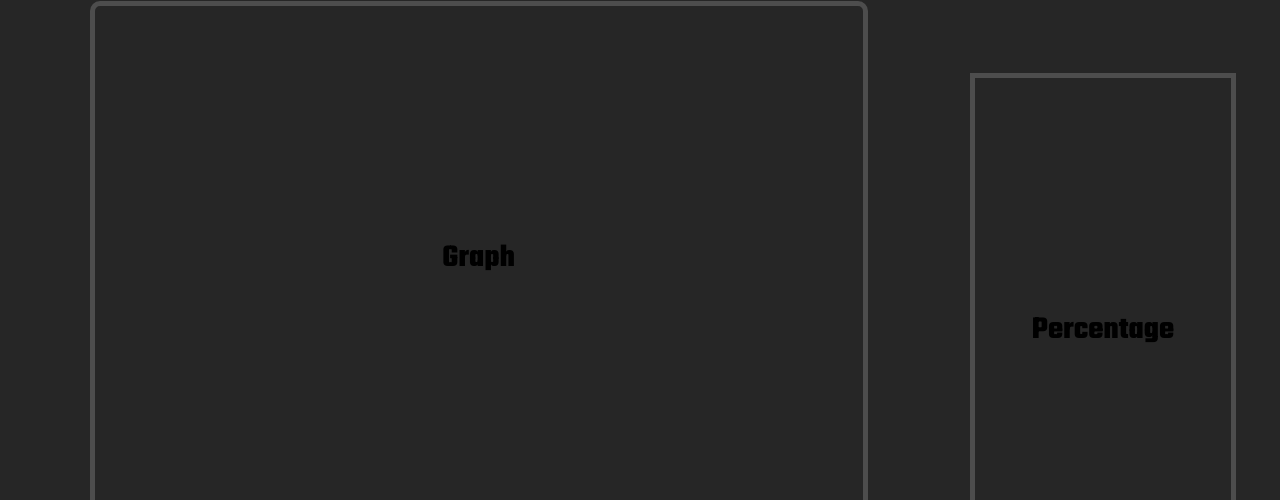
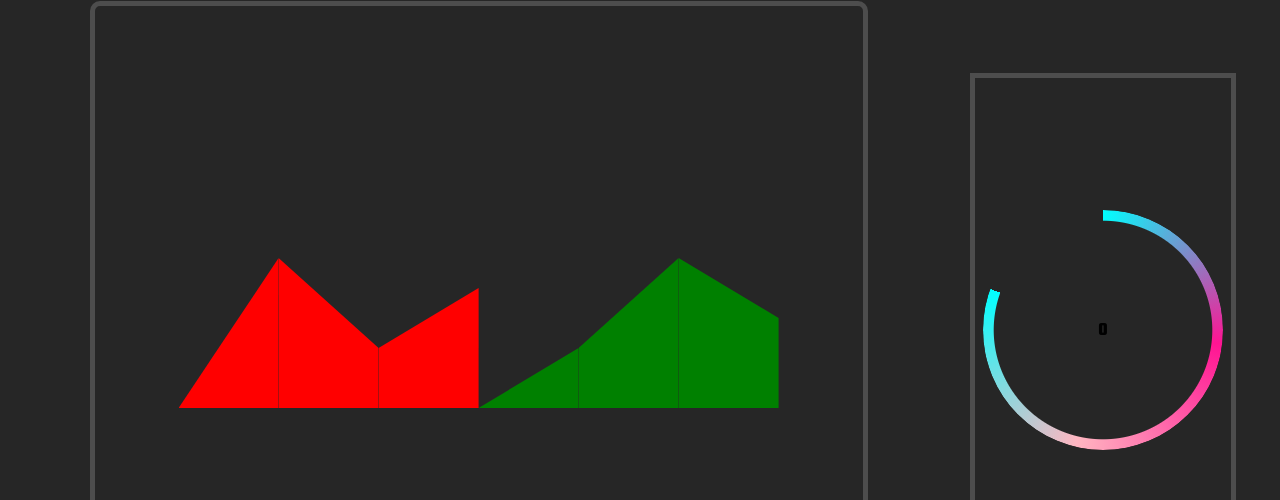
Before and after one commit to TheHeartstriker/FitnessApp, a React (Vite) app in the folder FitnessApp/: page / in a window 1280 px wide. Shown: the part 910-1410 px from the top of the page. Built offline with nearby package versions, Linux system fonts and the light colour scheme.

Commit message:
Chart and percentage
Got the basics of a chart and percentage for data visualization the graph still does not work to satisfaction though

```diff
--- a/FitnessApp/src/Pages.css/ViewPage.css
+++ b/FitnessApp/src/Pages.css/ViewPage.css
@@ -49,3 +49,90 @@
   height: 70%;
   border: 5px solid var(--grey-1);
 }
+
+#pie {
+  /* Changes the angle the graident goes to */
+  --ng: 360deg;
+  /* The thickness or the non transperent area of the gradient */
+  --thickness: 10px;
+  --_inner: calc(70% - var(--thickness));
+  --_outer: calc(var(--_inner) + 1px);
+
+  /* Uses the inner and outer values to hide or fill in the center leaving only the thickness*/
+  mask: radial-gradient(circle, #0000 var(--_inner), #000 var(--_outer));
+
+  /* the conic gradient, transparent after --ng */
+  background-image: conic-gradient(
+    cyan,
+    deeppink,
+    lightpink,
+    cyan var(--ng),
+    #0000 0
+  );
+}
+
+#pie {
+  aspect-ratio: 1/1;
+  inline-size: 30vmin;
+  border-radius: 50%;
+}
+
+.chart {
+  display: grid;
+  place-items: center;
+}
+
+.chart > * {
+  grid-area: 1/1;
+}
+
+.chart > h3 {
+  font-variant-numeric: tabular-nums;
+}
+
+.area-chart {
+  /* Reset */
+  margin: 0;
+  padding: 0;
+  border: 0;
+
+  /* Dimensions */
+  width: 100%;
+  max-width: var(--chart-width, 600px);
+  height: var(--chart-height, 300px);
+  border-collapse: collapse;
+}
+.area-chart tbody {
+  width: 100%;
+  height: var(--chart-height, 300px);
+
+  /* Layout */
+  display: flex;
+  justify-content: stretch;
+  align-items: stretch;
+  flex-direction: row;
+}
+.area-chart tr {
+  position: relative;
+
+  /* Even size items */
+  flex-grow: 1;
+  flex-shrink: 1;
+  flex-basis: 0;
+}
+.area-chart td {
+  position: absolute;
+  top: 0;
+  right: 0;
+  bottom: 0;
+  left: 0;
+
+  /* Color */
+  background: var(--color, rgba(0, 0, 0, 0.75));
+  clip-path: polygon(
+    0% calc(100% * (1 - var(--start))),
+    100% calc(100% * (1 - var(--end))),
+    100% 100%,
+    0% 100%
+  );
+}
--- a/FitnessApp/src/Pages.jsx/ViewPage.jsx
+++ b/FitnessApp/src/Pages.jsx/ViewPage.jsx
@@ -1,4 +1,4 @@
-import { useState, useEffect, useContext } from "react";
+import { useState, useEffect, useContext, useRef } from "react";
 import { Context } from "../Provider";
 
 function ViewPage() {
@@ -24,8 +24,48 @@ function ViewPage() {
     }
   }
 
+  const pieRef = useRef(null);
+
+  function Percentage(val) {
+    if (pieRef.current) {
+      pieRef.current.style.setProperty("--ng", val + "deg");
+    }
+  }
+
+  const [GraphPoints, setGraphPoints] = useState([
+    { start: 0, end: 0.5, value: 20, color: "red" },
+    { start: 0.5, end: 0.2, value: 20, color: "red" },
+    { start: 0.2, end: 0.4, value: 40, color: "red" },
+  ]);
+
+  const [GraphPoints2, setGraphPoints2] = useState([
+    { start: 0, end: 0.2, value: 20, color: "green" },
+    { start: 0.2, end: 0.5, value: 20, color: "green" },
+    { start: 0.5, end: 0.3, value: 40, color: "green" },
+  ]);
+
+  function NewGraph({ graphPoints }) {
+    return (
+      <>
+        {graphPoints.map((point, index) => (
+          <tr key={index}>
+            <td
+              style={{
+                "--start": point.start,
+                "--end": point.end,
+                "--color": point.color,
+              }}
+            >
+              {point.value}
+            </td>
+          </tr>
+        ))}
+      </>
+    );
+  }
+
   useEffect(() => {
-    console.log(data);
+    Percentage(290);
     if (isSignedIn) {
       fetchData();
     }
@@ -34,11 +74,21 @@ function ViewPage() {
   return (
     <div className="ViewPageContainer">
       <div className="GraphContainer">
-        <h1>Graph</h1>
+        <table className="area-chart">
+          <tbody>
+            <NewGraph graphPoints={GraphPoints} />
+            <NewGraph graphPoints={GraphPoints2} />
+          </tbody>
+        </table>
       </div>
 
       <div className="PercentageContainer">
-        <h1>Percentage</h1>
+        <div className="chart">
+          <div id="pie" ref={pieRef}></div>
+          <h3>
+            <span id="percentageVal">0</span>
+          </h3>
+        </div>
       </div>
     </div>
   );
```
